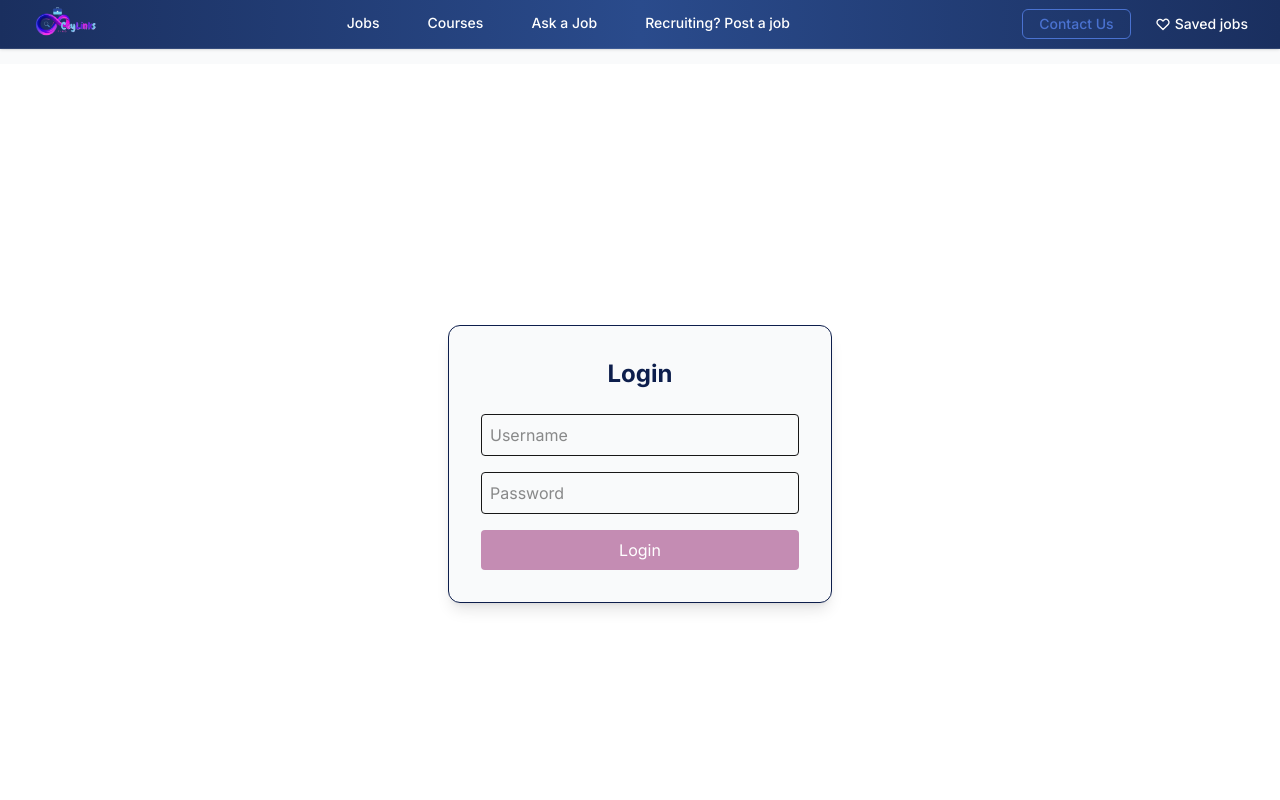
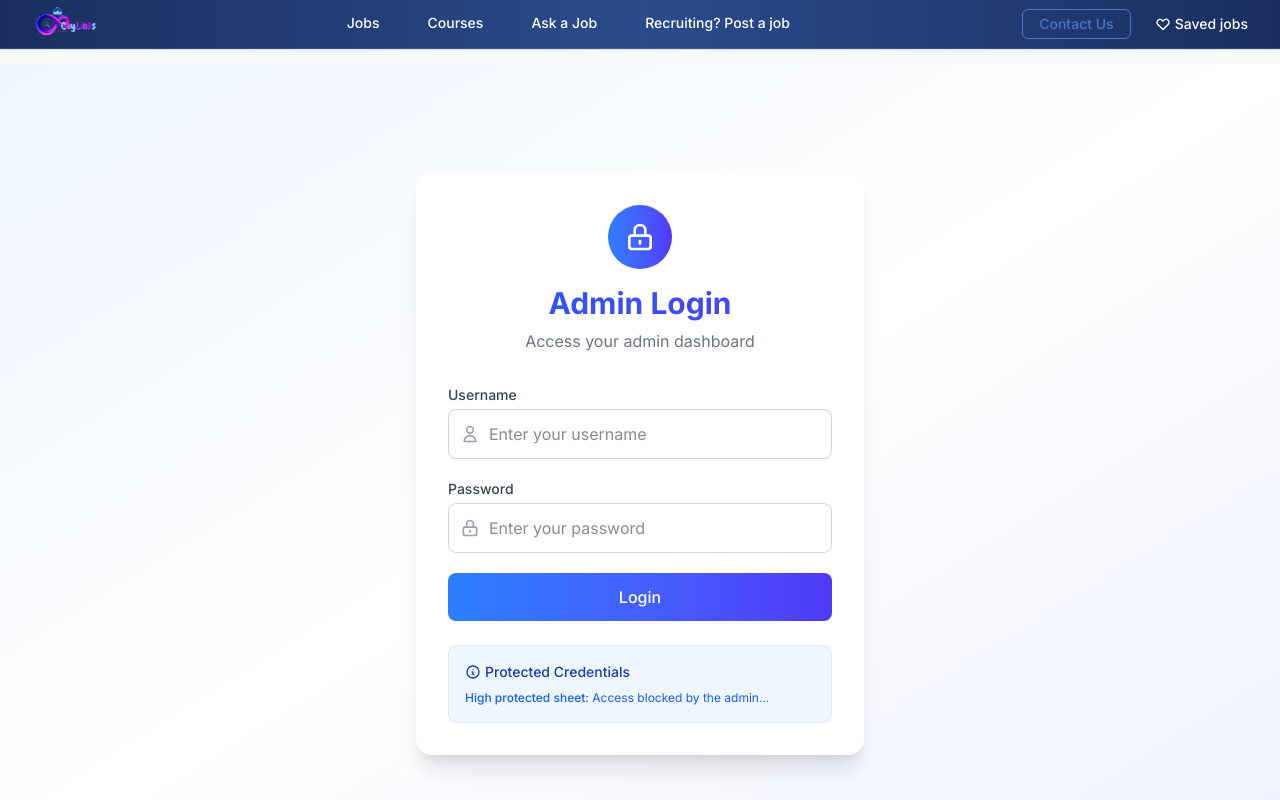
Before and after one commit to HimanthaHK/FindCeyLinks, a Next.js app: page /login in a window 1280 px wide. Shown: the top 800 px of the page. Built offline with nearby package versions, Linux system fonts and the light colour scheme.

Commit message:
Admin Dashboard

```diff
--- a/app/login/page.tsx
+++ b/app/login/page.tsx
@@ -7,10 +7,13 @@ export default function LoginPage() {
   const [username, setUsername] = useState("");
   const [password, setPassword] = useState("");
   const [error, setError] = useState<string | null>(null);
+  const [isLoading, setIsLoading] = useState(false);
   const router = useRouter();
 
   const handleLogin = (e: React.FormEvent) => {
     e.preventDefault();
+    setIsLoading(true);
+    setError(null);
 
     // ✅ Hardcoded credentials (2 users)
     const validCredentials = [
@@ -22,52 +25,126 @@ export default function LoginPage() {
       (user) => user.username === username && user.password === password
     );
 
+    // Simulate network delay for better UX
+    setTimeout(() => {
       if (isValid) {
         localStorage.setItem("isLoggedIn", "true");       // for session check
         localStorage.setItem("loggedInUser", username);   // save username
-      router.push("/jobs/admin");                             // redirect to admin
+        router.push("/jobs/admin");                       // redirect to admin
       } else {
         setError("Invalid username or password");
+        setIsLoading(false);
       }
+    }, 800);
   };
 
   return (
-    <div className="min-h-screen flex items-center justify-center bg-white">
-      <form
-        onSubmit={handleLogin}
-        className="bg-gray-50 p-8 rounded-xl shadow-lg w-full max-w-sm border border-[#0D1E4C]"
-      >
-        <h1 className="text-2xl font-bold text-[#0D1E4C] mb-6 text-center">
-          Login
+    <div className="min-h-screen flex items-center justify-center bg-gradient-to-br from-blue-50 via-white to-indigo-50 p-4">
+      <div className="w-full max-w-md">
+        <div className="bg-white rounded-2xl shadow-xl overflow-hidden transform hover:shadow-2xl transition-all duration-300">
+          <div className="p-8">
+            {/* Header with decorative elements */}
+            <div className="text-center mb-8">
+              <div className="mx-auto w-16 h-16 bg-gradient-to-r from-blue-500 to-indigo-600 rounded-full flex items-center justify-center mb-4">
+                <svg className="w-8 h-8 text-white" fill="none" stroke="currentColor" viewBox="0 0 24 24" xmlns="http://www.w3.org/2000/svg">
+                  <path strokeLinecap="round" strokeLinejoin="round" strokeWidth={2} d="M12 15v2m-6 4h12a2 2 0 002-2v-6a2 2 0 00-2-2H6a2 2 0 00-2 2v6a2 2 0 002 2zm10-10V7a4 4 0 00-8 0v4h8z"></path>
+                </svg>
+              </div>
+              <h1 className="text-3xl font-bold text-transparent bg-clip-text bg-gradient-to-r from-blue-600 to-indigo-600">
+                Admin Login
               </h1>
+              <p className="text-gray-500 mt-2">Access your admin dashboard</p>
+            </div>
 
+            <form onSubmit={handleLogin} className="space-y-5">
+              <div>
+                <label htmlFor="username" className="block text-sm font-medium text-gray-700 mb-1">
+                  Username
+                </label>
+                <div className="relative">
+                  <div className="absolute inset-y-0 left-0 pl-3 flex items-center pointer-events-none">
+                    <svg className="h-5 w-5 text-gray-400" fill="none" stroke="currentColor" viewBox="0 0 24 24" xmlns="http://www.w3.org/2000/svg">
+                      <path strokeLinecap="round" strokeLinejoin="round" strokeWidth={2} d="M16 7a4 4 0 11-8 0 4 4 0 018 0zM12 14a7 7 0 00-7 7h14a7 7 0 00-7-7z"></path>
+                    </svg>
+                  </div>
                   <input
+                    id="username"
                     type="text"
-          placeholder="Username"
-          className="w-full p-2 border rounded mb-4"
+                    placeholder="Enter your username"
+                    className="w-full pl-10 pr-4 py-3 border border-gray-300 rounded-lg focus:ring-2 focus:ring-blue-500 focus:border-blue-500 transition-colors duration-200"
                     value={username}
                     onChange={(e) => setUsername(e.target.value)}
                     required
                   />
+                </div>
+              </div>
 
+              <div>
+                <label htmlFor="password" className="block text-sm font-medium text-gray-700 mb-1">
+                  Password
+                </label>
+                <div className="relative">
+                  <div className="absolute inset-y-0 left-0 pl-3 flex items-center pointer-events-none">
+                    <svg className="h-5 w-5 text-gray-400" fill="none" stroke="currentColor" viewBox="0 0 24 24" xmlns="http://www.w3.org/2000/svg">
+                      <path strokeLinecap="round" strokeLinejoin="round" strokeWidth={2} d="M12 15v2m-6 4h12a2 2 0 002-2v-6a2 2 0 00-2-2H6a2 2 0 00-2 2v6a2 2 0 002 2zm10-10V7a4 4 0 00-8 0v4h8z"></path>
+                    </svg>
+                  </div>
                   <input
+                    id="password"
                     type="password"
-          placeholder="Password"
-          className="w-full p-2 border rounded mb-4"
+                    placeholder="Enter your password"
+                    className="w-full pl-10 pr-4 py-3 border border-gray-300 rounded-lg focus:ring-2 focus:ring-blue-500 focus:border-blue-500 transition-colors duration-200"
                     value={password}
                     onChange={(e) => setPassword(e.target.value)}
                     required
                   />
+                </div>
+              </div>
 
-        {error && <p className="text-red-500 mb-3">{error}</p>}
+              {error && (
+                <div className="bg-red-50 text-red-700 p-3 rounded-lg flex items-start">
+                  <svg className="w-5 h-5 mr-2 mt-0.5 flex-shrink-0" fill="none" stroke="currentColor" viewBox="0 0 24 24" xmlns="http://www.w3.org/2000/svg">
+                    <path strokeLinecap="round" strokeLinejoin="round" strokeWidth={2} d="M12 8v4m0 4h.01M21 12a9 9 0 11-18 0 9 9 0 0118 0z"></path>
+                  </svg>
+                  <span>{error}</span>
+                </div>
+              )}
 
               <button
                 type="submit"
-          className="w-full bg-[#C48CB3] text-white py-2 rounded hover:bg-pink-600 transition"
+                disabled={isLoading}
+                className="w-full bg-gradient-to-r from-blue-500 to-indigo-600 text-white py-3 px-4 rounded-lg font-medium hover:from-blue-600 hover:to-indigo-700 focus:outline-none focus:ring-2 focus:ring-offset-2 focus:ring-blue-500 transition-all duration-200 transform hover:-translate-y-0.5 disabled:opacity-50 disabled:transform-none flex items-center justify-center"
               >
-          Login
+                {isLoading ? (
+                  <>
+                    <svg className="animate-spin -ml-1 mr-2 h-4 w-4 text-white" xmlns="http://www.w3.org/2000/svg" fill="none" viewBox="0 0 24 24">
+                      <circle className="opacity-25" cx="12" cy="12" r="10" stroke="currentColor" strokeWidth="4"></circle>
+                      <path className="opacity-75" fill="currentColor" d="M4 12a8 8 0 018-8V0C5.373 0 0 5.373 0 12h4zm2 5.291A7.962 7.962 0 014 12H0c0 3.042 1.135 5.824 3 7.938l3-2.647z"></path>
+                    </svg>
+                    Logging in...
+                  </>
+                ) : (
+                  "Login"
+                )}
               </button>
             </form>
+
+            {/* Demo credentials hint */}
+            <div className="mt-6 p-4 bg-blue-50 rounded-lg border border-blue-100">
+              <h3 className="text-sm font-medium text-blue-800 mb-2 flex items-center">
+                <svg className="w-4 h-4 mr-1" fill="none" stroke="currentColor" viewBox="0 0 24 24" xmlns="http://www.w3.org/2000/svg">
+                  <path strokeLinecap="round" strokeLinejoin="round" strokeWidth={2} d="M13 16h-1v-4h-1m1-4h.01M21 12a9 9 0 11-18 0 9 9 0 0118 0z"></path>
+                </svg>
+                Protected Credentials
+              </h3>
+              <div className="text-xs text-blue-600 space-y-1">
+                <p><span className="font-medium">High protected sheet:</span> Access blocked by the admin...</p>
+
+              </div>
+            </div>
+          </div>
+        </div>
+      </div>
     </div>
   );
 }
```
Lines whose indentation alone changed are shown as unchanged.
